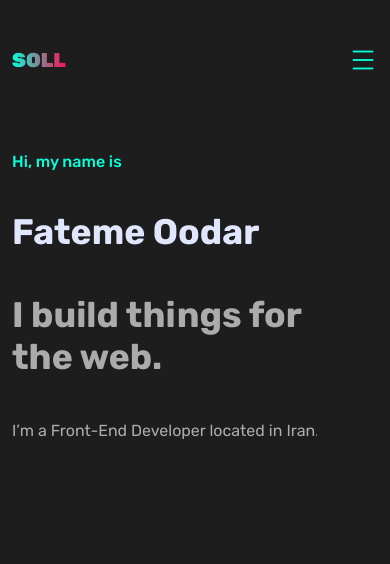
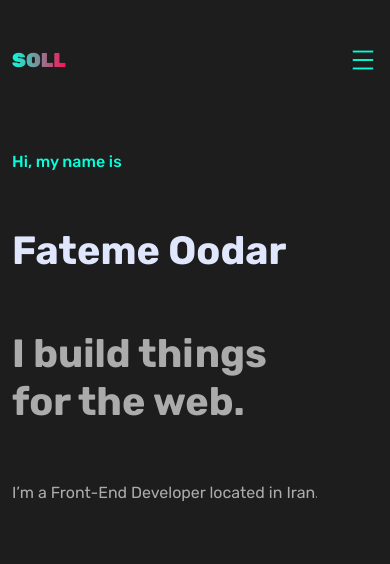
Before and after one commit to FatemeOodar1996/fatemeOodar, a plain HTML site: page index.html in a window 390 px wide. Drawn offline with nearby package versions, Linux system fonts and the light colour scheme.

Commit message:
edit lnding page -03

```diff
--- a/assets/css/style.scss
+++ b/assets/css/style.scss
@@ -285,10 +285,10 @@ main {
         display: none !important;
     }
     .about > h2 {
-        font-size: calc(5vw + 16px) !important;
+        font-size: calc(6vw + 16px) !important;
     }
     .about > h3 {
-        font-size: calc(5vw + 16px) !important;
+        font-size: calc(6vw + 16px) !important;
     }
 }
 
@@ -307,6 +307,6 @@ main {
         font-size: 1rem !important;
     }
     main .hero .about {
-        gap: 2rem;
+        gap: 3rem;
     }
 }
```
Also changed, not shown: assets/css/style.css.
